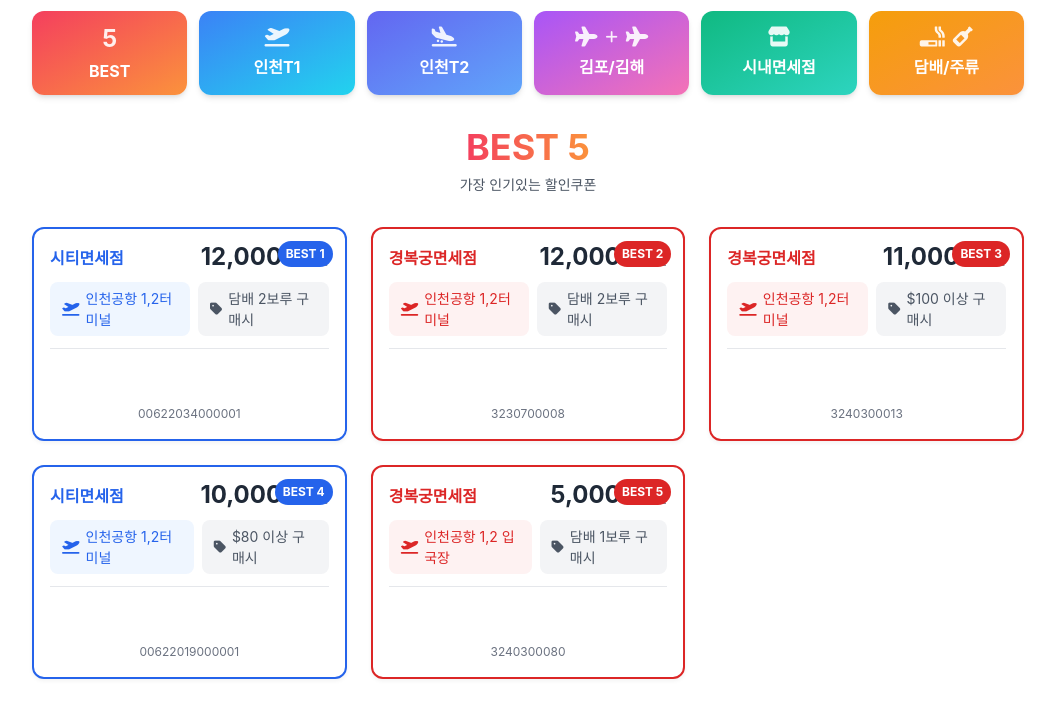
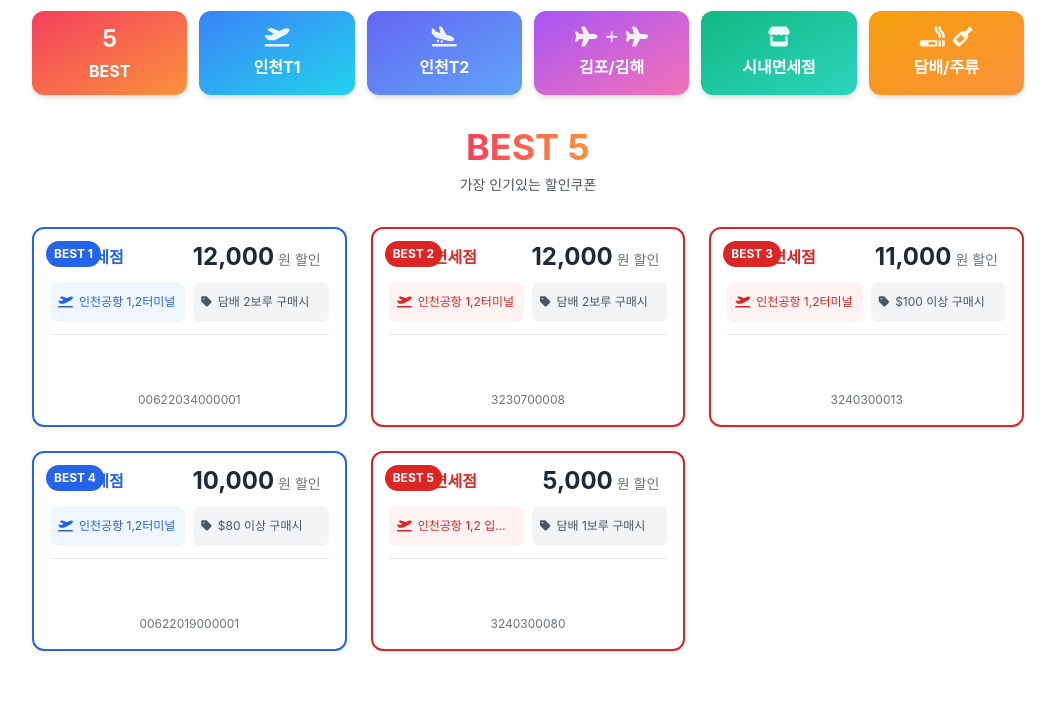
Before and after one commit to ideawill-k/sunny, a plain HTML site: page pages/dutyfree.html in a window 1280 px wide. Shown: the part 78-800 px from the top of the page, without its empty margins (112-1167 px from the left). Drawn offline with nearby package versions, Linux system fonts and the light colour scheme; a script that the page names is missing; a web font is replaced by a local one.

Commit message:
듀티프리 쿠폰 박스 수정2

```diff
--- a/css/dutyfree.css
+++ b/css/dutyfree.css
@@ -83,7 +83,7 @@
 .best-tag {
     position: absolute;
     top: 0.75rem;
-    right: 0.75rem;
+    left: 0.75rem;
     padding: 0.25rem 0.5rem;
     border-radius: 9999px;
     font-size: 0.75rem;
@@ -99,13 +99,15 @@
 .coupon-header {
     display: flex;
     justify-content: space-between;
-    align-items: center;
+    align-items: flex-start;
     margin-bottom: 0.75rem;
+    padding-right: 0.5rem;
 }
 
 .brand-name {
     font-size: 1rem;
     font-weight: bold;
+    margin-right: 0.5rem;
 }
 
 .city-coupon .brand-name { color: #2563eb; }
@@ -115,6 +117,8 @@
     display: flex;
     align-items: baseline;
     gap: 0.25rem;
+    flex-shrink: 0;
+    text-align: right;
 }
 
 .discount-amount {
@@ -130,19 +134,33 @@
 
 /* Coupon Info */
 .coupon-info {
-    display: flex;
-    justify-content: space-between;
+    display: grid;
+    grid-template-columns: 1fr 1fr;
+    gap: 0.5rem;
     margin-bottom: 0.75rem;
-    gap: 0.5rem;
+    min-height: 2.5rem;
 }
 
 .location-info, .condition-info {
     display: flex;
     align-items: center;
     gap: 0.375rem;
-    padding: 0.375rem 0.75rem;
+    padding: 0.375rem 0.5rem;
     border-radius: 0.5rem;
-    font-size: 0.875rem;
+    font-size: 0.75rem;
+    white-space: nowrap;
+    overflow: hidden;
+    text-overflow: ellipsis;
+}
+
+.location-info i, .condition-info i {
+    flex-shrink: 0;
+}
+
+.location-info span, .condition-info span {
+    overflow: hidden;
+    text-overflow: ellipsis;
+    white-space: nowrap;
 }
 
 .city-coupon .location-info {
```
